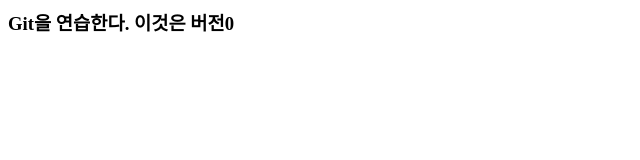
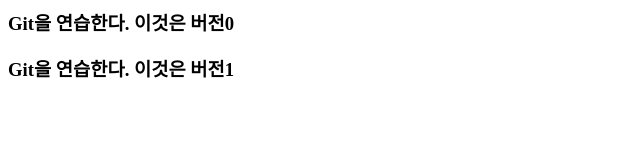
Before and after one commit to SettingRhino/gittest, a plain HTML site: page index.html in a window 1280 px wide. Shown: the whole page, without its empty margins (0-640 px from the left). Drawn offline with Linux system fonts and the light colour scheme.

Commit message:
version1

```diff
--- a/index.html
+++ b/index.html
@@ -6,5 +6,6 @@
   </head>
   <body>
     <h3>Git을 연습한다. 이것은 버전0</h3>
+      <h3>Git을 연습한다. 이것은 버전1</h3>
   </body>
 </html>
```
Also changed, not shown: 1 other file.
